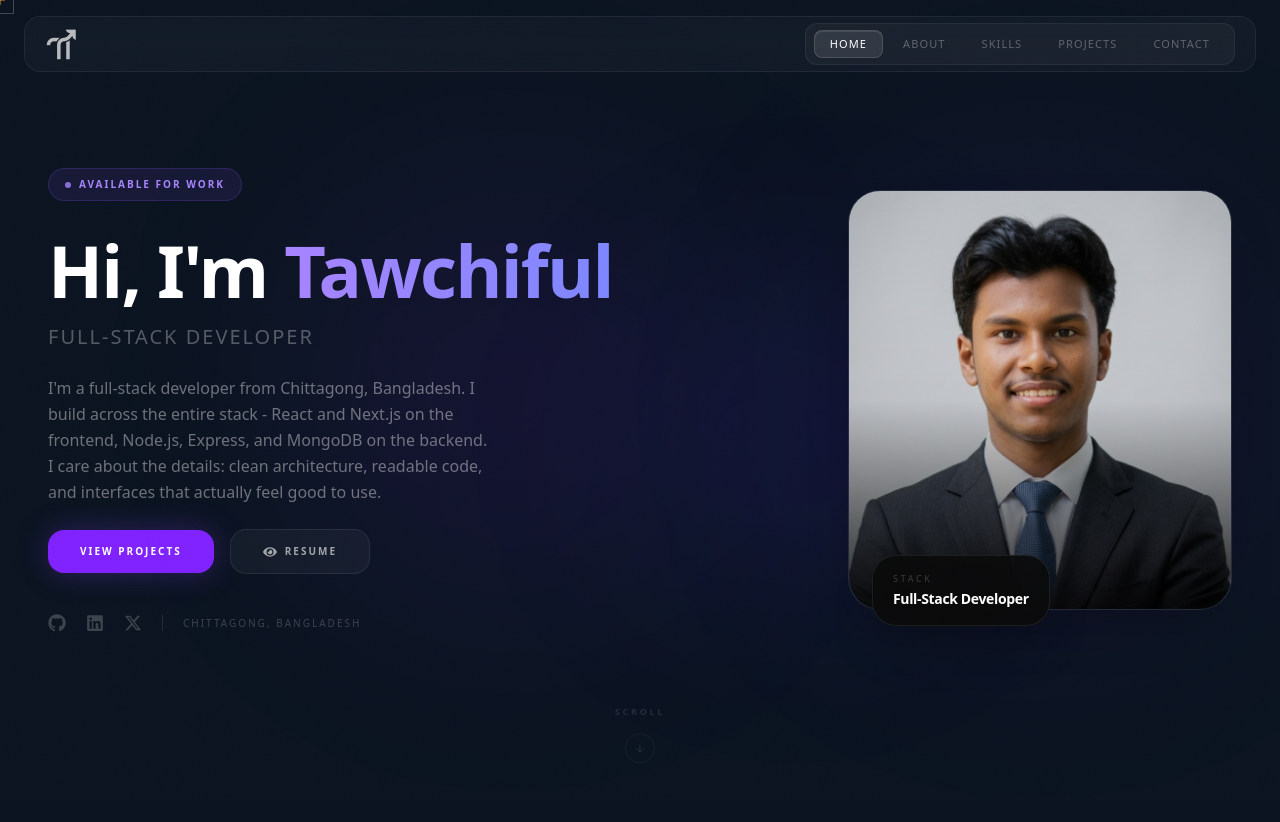
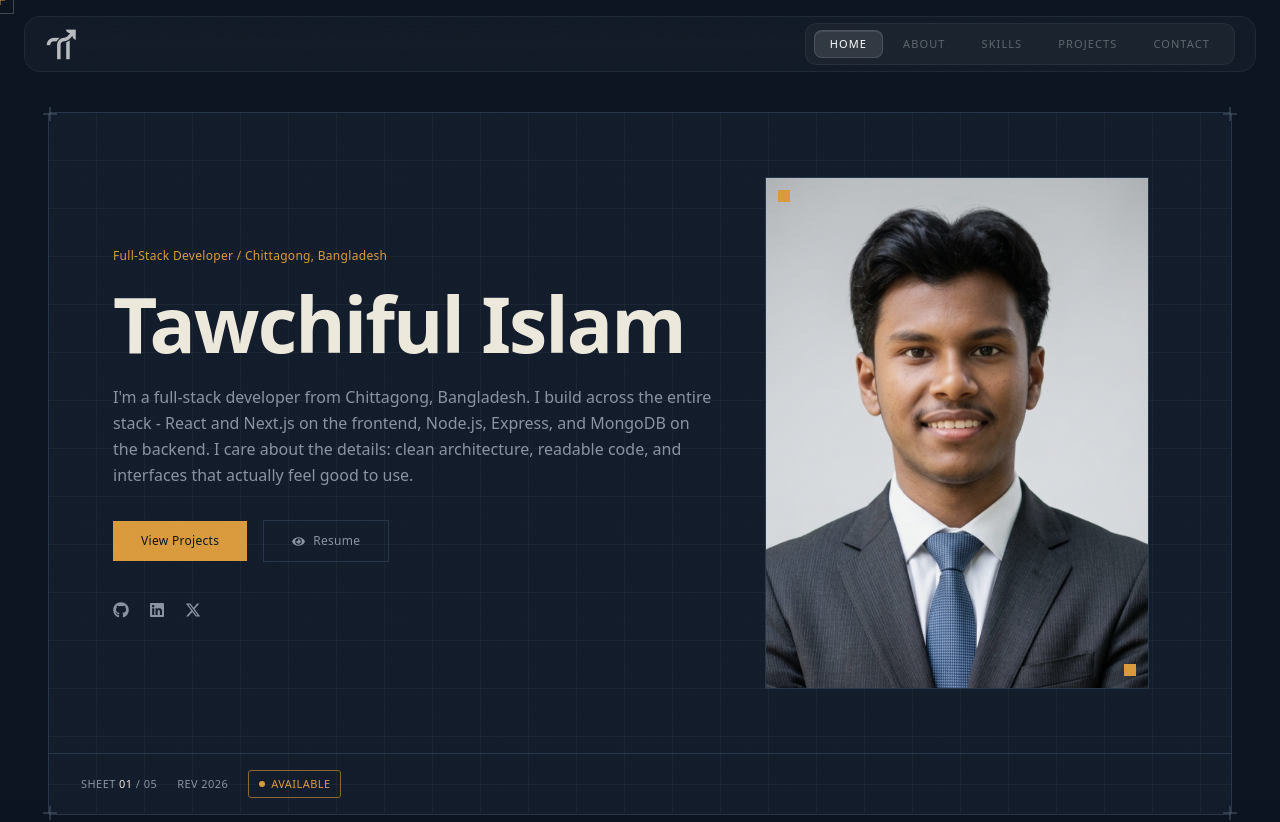
Before and after one commit to tawchifulislam/portfolio, a Next.js app: page / in a window 1280 px wide. Shown: the top 822 px of the page. Built offline with nearby package versions, Linux system fonts and the light colour scheme.

Commit message:
refactor: simplify Hero structure and improve readability

```diff
--- a/src/components/sections/Hero.jsx
+++ b/src/components/sections/Hero.jsx
@@ -1,202 +1,136 @@
 'use client';
 
-import { useRef } from 'react';
-import { motion, useScroll, useTransform } from 'framer-motion';
+import { motion } from 'framer-motion';
 import Image from 'next/image';
-import { ArrowDown } from 'lucide-react';
-import { FaEye, FaGithub, FaLinkedin } from 'react-icons/fa';
+import { FaGithub, FaLinkedin } from 'react-icons/fa';
 import { FaXTwitter } from 'react-icons/fa6';
+import { FaEye } from 'react-icons/fa';
 import { personalInfo } from '@/lib/data';
 import { scrollToSection } from '@/lib/utils';
-import { variants } from '@/lib/constants';
+import { variants, SHEET_NUMBERS, TOTAL_SHEETS } from '@/lib/constants';
+import CornerMarks from '@/components/ui/CornerMarks';
+import TitleBlock from '@/components/ui/TitleBlock';
+
+const socials = [
+  {
+    icon: <FaGithub size={16} />,
+    href: personalInfo.social.github,
+    label: 'GitHub',
+  },
+  {
+    icon: <FaLinkedin size={16} />,
+    href: personalInfo.social.linkedin,
+    label: 'LinkedIn',
+  },
+  {
+    icon: <FaXTwitter size={16} />,
+    href: personalInfo.social.twitter,
+    label: 'Twitter',
+  },
+];
 
 export default function Hero() {
-  const sectionRef = useRef(null);
-
-  const { scrollYProgress } = useScroll({
-    target: sectionRef,
-    offset: ['start start', 'end start'],
-  });
-
-  const imageY = useTransform(scrollYProgress, [0, 1], ['0%', '20%']);
-  const textY = useTransform(scrollYProgress, [0, 1], ['0%', '12%']);
-  const textOpacity = useTransform(scrollYProgress, [0, 0.6], [1, 0]);
-  const scrollOpacity = useTransform(scrollYProgress, [0, 0.15], [1, 0]);
-
   return (
+    <>
       <section
-      ref={sectionRef}
         id="home"
-      className="relative min-h-screen flex items-center justify-center overflow-hidden px-4 sm:px-8 lg:px-12"
+        className="relative min-h-screen flex items-center px-4 sm:px-8 lg:px-12 py-28"
       >
-      <motion.div
-        style={{ y: useTransform(scrollYProgress, [0, 1], ['0%', '30%']) }}
-        className="absolute inset-0 pointer-events-none"
-      >
-        <div className="absolute top-1/4 left-1/4 w-96 h-96 bg-violet-600/10 rounded-full blur-[120px]" />
-        <div className="absolute bottom-1/4 right-1/4 w-80 h-80 bg-indigo-600/8 rounded-full blur-[100px]" />
-      </motion.div>
-
-      <div className="relative w-full max-w-7xl mx-auto flex flex-col md:flex-row items-center justify-between gap-12 py-20 md:py-0">
+        <div className="sheet blueprint-grid w-full max-w-7xl mx-auto">
+          <CornerMarks />
 
           <motion.div
-          style={{ y: textY, opacity: textOpacity }}
-          className="flex flex-col gap-6 order-2 md:order-1 items-center md:items-start text-center md:text-left max-w-xl"
-        >
-          <motion.div
-            variants={variants.fadeUp}
+            variants={variants.staggerContainer}
             initial="hidden"
             animate="visible"
-            transition={{ delay: 0.1 }}
-            className="w-fit"
+            className="grid grid-cols-1 lg:grid-cols-12 gap-10 lg:gap-8 p-8 sm:p-12 lg:p-16"
           >
-            <span className="flex items-center gap-2 px-4 py-2 rounded-full text-[10px] font-bold tracking-[0.2em] uppercase bg-violet-500/10 border border-violet-500/20 text-violet-400">
-              <span className="w-1.5 h-1.5 rounded-full bg-violet-400 animate-pulse" />
-              Available for work
-            </span>
-          </motion.div>
+            <div className="lg:col-span-7 flex flex-col justify-center gap-6">
+              <motion.p
+                variants={variants.staggerItem}
+                className="font-mono text-xs tracking-wide text-brass"
+              >
+                {personalInfo.title} / {personalInfo.location}
+              </motion.p>
 
-          <motion.div
-            variants={variants.fadeUp}
-            initial="hidden"
-            animate="visible"
-            transition={{ delay: 0.2 }}
-            className="flex flex-col gap-2"
+              <motion.h1
+                variants={variants.staggerItem}
+                className="font-display text-display font-semibold text-paper leading-[0.95] tracking-tight"
               >
-            <h1 className="text-5xl md:text-6xl lg:text-7xl font-bold text-white leading-tight tracking-tight">
-              Hi, I&apos;m{' '}
-              <span className="bg-linear-to-r from-violet-400 to-indigo-400 bg-clip-text text-transparent">
-                Tawchiful
-              </span>
-            </h1>
-            <h2 className="text-lg md:text-xl font-medium text-white/30 tracking-widest uppercase">
-              {personalInfo.title}
-            </h2>
-          </motion.div>
+                {personalInfo.name}
+              </motion.h1>
 
               <motion.p
-            variants={variants.fadeUp}
-            initial="hidden"
-            animate="visible"
-            transition={{ delay: 0.3 }}
-            className="text-white/40 text-sm md:text-base leading-relaxed max-w-md"
+                variants={variants.staggerItem}
+                className="measure-lg text-sm sm:text-base text-muted leading-relaxed"
               >
                 {personalInfo.bio}
               </motion.p>
 
               <motion.div
-            variants={variants.fadeUp}
-            initial="hidden"
-            animate="visible"
-            transition={{ delay: 0.4 }}
-            className="flex flex-wrap items-center justify-center md:justify-start gap-4"
+                variants={variants.staggerItem}
+                className="flex flex-wrap items-center gap-4 mt-2"
               >
-            <motion.button
+                <button
                   onClick={() => scrollToSection('projects')}
-              whileHover={{ scale: 1.03 }}
-              whileTap={{ scale: 0.97 }}
-              className="relative overflow-hidden px-8 py-3.5 rounded-2xl bg-violet-600 hover:bg-violet-500 text-white text-[10px] font-bold uppercase tracking-[0.2em] transition-all duration-300 shadow-[0_0_30px_rgba(124,58,237,0.3)] before:absolute before:inset-0 before:-translate-x-full hover:before:translate-x-full before:bg-linear-to-r before:from-transparent before:via-white/20 before:to-transparent before:transition-transform before:duration-700 before:ease-in-out"
+                  className="px-7 py-3 bg-brass text-ink text-xs font-medium tracking-wide hover:bg-paper transition-colors duration-300"
                 >
                   View Projects
-            </motion.button>
-            <motion.a
+                </button>
+                <a
                   href={personalInfo.resume}
                   target="_blank"
                   rel="noopener noreferrer"
-              whileHover={{ scale: 1.03 }}
-              whileTap={{ scale: 0.97 }}
-              className="relative overflow-hidden flex items-center gap-2 px-8 py-3.5 rounded-2xl bg-white/4 hover:bg-white/8 border border-white/8 text-white/60 hover:text-white text-[10px] font-bold uppercase tracking-[0.2em] backdrop-blur-sm transition-all duration-300 before:absolute before:inset-0 before:-translate-x-full hover:before:translate-x-full before:bg-linear-to-r before:from-transparent before:via-white/10 before:to-transparent before:transition-transform before:duration-700 before:ease-in-out"
+                  className="flex items-center gap-2 px-7 py-3 border border-line text-muted text-xs font-medium tracking-wide hover:border-faint hover:text-paper transition-colors duration-300"
                 >
-              <FaEye size={14} /> Resume
-            </motion.a>
+                  <FaEye size={13} /> Resume
+                </a>
               </motion.div>
 
               <motion.div
-            variants={variants.fadeUp}
-            initial="hidden"
-            animate="visible"
-            transition={{ delay: 0.5 }}
-            className="flex items-center gap-5 pt-4 pb-16 md:pb-0"
+                variants={variants.staggerItem}
+                className="flex items-center gap-5 mt-4"
               >
-            {[
-              { icon: <FaGithub size={18} />, href: personalInfo.social.github, label: 'GitHub' },
-              { icon: <FaLinkedin size={18} />, href: personalInfo.social.linkedin, label: 'LinkedIn' },
-              { icon: <FaXTwitter size={18} />, href: personalInfo.social.twitter, label: 'Twitter' },
-            ].map(social => (
-
-              <a  key={social.label}
+                {socials.map(social => (
+                  <a
+                    key={social.label}
                     href={social.href}
                     target="_blank"
                     rel="noopener noreferrer"
                     aria-label={social.label}
-                className="text-white/20 hover:text-white transition-colors duration-300"
+                    className="text-muted hover:text-paper transition-colors duration-300"
                   >
                     {social.icon}
                   </a>
                 ))}
-            <div className="w-px h-4 bg-white/10" />
-            <span className="text-[10px] text-white/20 tracking-[0.2em] uppercase font-medium">
-              {personalInfo.location}
-            </span>
               </motion.div>
-        </motion.div>
+            </div>
 
             <motion.div
-          variants={variants.slideRight}
-          initial="hidden"
-          animate="visible"
-          transition={{ delay: 0.3 }}
-          className="relative flex justify-center items-center order-1 md:order-2"
+              variants={variants.staggerItem}
+              className="lg:col-span-5 flex items-center justify-center"
             >
-          <div className="absolute w-96 h-96 bg-violet-600/10 rounded-full blur-[120px]" />
-
-          <motion.div
-            style={{ y: imageY }}
-            className="relative w-72 h-80 sm:w-88 sm:h-96 md:w-96 md:h-105 lg:w-450px lg:h-480px rounded-4xl overflow-hidden border border-white/8 bg-white/2 shadow-2xl"
-          >
+              <div className="relative w-full max-w-sm aspect-3/4 border border-line">
                 <Image
                   src={personalInfo.image}
                   alt={personalInfo.name}
                   fill
-              className="object-cover object-center scale-100 hover:scale-105 transition-transform duration-500"
+                  className="object-cover grayscale-[0.15]"
                   priority
                 />
-            <div className="absolute inset-0 bg-linear-to-t from-black/85 via-black/10 to-transparent" />
+                <span className="absolute top-3 left-3 w-3 h-3 bg-brass" />
+                <span className="absolute bottom-3 right-3 w-3 h-3 bg-brass" />
+              </div>
+            </motion.div>
           </motion.div>
 
-          <motion.div
-            initial={{ opacity: 0, scale: 0.8 }}
-            animate={{ opacity: 1, scale: 1 }}
-            transition={{ delay: 0.8 }}
-            style={{ y: imageY }}
-            className="absolute -bottom-4 left-4 lg:left-6 px-5 py-4 rounded-3xl bg-[#0a0a0b]/90 backdrop-blur-2xl border border-white/8 shadow-2xl"
-          >
-            <p className="text-[9px] text-white/20 tracking-[0.3em] uppercase mb-1">
-              Stack
-            </p>
-            <p className="text-sm font-bold text-white tracking-tight">
-              Full-Stack Developer
-            </p>
-          </motion.div>
-        </motion.div>
+          <TitleBlock
+            sheetNumber={SHEET_NUMBERS.home}
+            total={TOTAL_SHEETS}
+            status="AVAILABLE"
+          />
         </div>
-
-      <motion.button
-        onClick={() => scrollToSection('about')}
-        style={{ opacity: scrollOpacity }}
-        className="absolute bottom-6 sm:bottom-10 left-1/2 -translate-x-1/2 flex flex-col items-center gap-3 text-white/10 hover:text-white/40 transition-colors duration-300"
-      >
-        <span className="text-[9px] tracking-[0.3em] uppercase font-bold">
-          Scroll
-        </span>
-        <motion.div
-          animate={{ y: [0, 5, 0] }}
-          transition={{ repeat: Infinity, duration: 1.5, ease: 'easeInOut' }}
-          className="p-2 rounded-full border border-white/5"
-        >
-          <ArrowDown size={12} />
-        </motion.div>
-      </motion.button>
       </section>
+    </>
   );
 }
```
Lines whose indentation alone changed are shown as unchanged.
